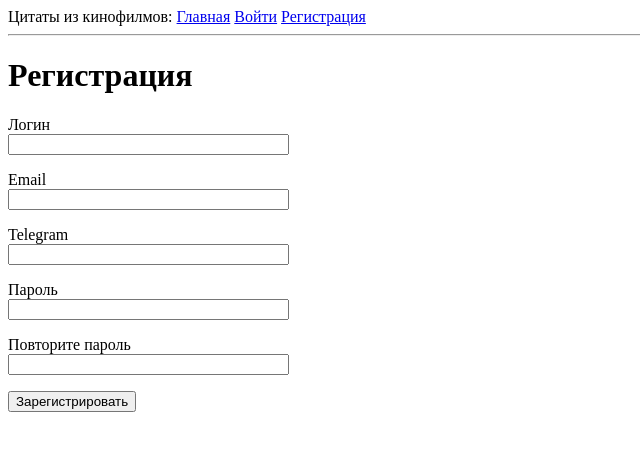
After one commit to jobman/flask-jinja2, a Flask app: page /register in a window 1280 px wide. The commit adds this page. Shown: the top 451 px of the page, without its empty margins (0-640 px from the left). Run offline with Flask 2, Linux system fonts and the light colour scheme.

Commit message:
registration form

```diff
--- a/app/forms.py
+++ b/app/forms.py
@@ -1,6 +1,7 @@
 from flask_wtf import FlaskForm
 from wtforms import StringField, PasswordField, BooleanField, SubmitField
-from wtforms.validators import DataRequired
+from wtforms.validators import DataRequired, Email, EqualTo, ValidationError, Regexp
+from app.models import User
 
 
 class LoginForm(FlaskForm):
@@ -8,3 +9,27 @@ class LoginForm(FlaskForm):
     password = PasswordField('Пароль', validators=[DataRequired()])
     remember_me = BooleanField('Запомнить меня')
     submit = SubmitField('Войти')
+
+
+class RegistrationForm(FlaskForm):
+    username = StringField('Логин', validators=[DataRequired()])
+    email = StringField('Email', validators=[DataRequired(), Email()])
+    telegram = StringField('Telegram', validators=[DataRequired(), Regexp('[@].{5,33}')])
+    password = PasswordField('Пароль', validators=[DataRequired()])
+    password2 = PasswordField('Повторите пароль', validators=[DataRequired(), EqualTo('password')])
+    submit = SubmitField('Зарегистрировать')
+
+    def validate_username(self, username):
+        user = User.query.filter_by(username=username.data).first()
+        if user is not None:
+            raise ValidationError('Пользователь с таким именем уже существует')
+
+    def validate_email(self, email):
+        user = User.query.filter_by(email=email.data).first()
+        if user is not None:
+            raise ValidationError('Пользователь с таким email уже существует')
+
+    def validate_telegram(self, telegram):
+        user = User.query.filter_by(telegram=telegram.data).first()
+        if user is not None:
+            raise ValidationError('Пользователь с таким telegram уже существует')
--- a/app/routes.py
+++ b/app/routes.py
@@ -1,10 +1,11 @@
 # -*- coding: utf-8 -*-
 from app import app
 from flask import render_template, flash, redirect, url_for, request
-from app.forms import LoginForm
+from app.forms import LoginForm, RegistrationForm
 from flask_login import current_user, login_user, logout_user, login_required
 from app.models import User
 from werkzeug.urls import url_parse
+from app import db
 
 
 @app.route('/')
@@ -66,3 +67,20 @@ def login():
 def logout():
     logout_user()
     return redirect(url_for('index'))
+
+
+@app.route('/register', methods=['GET', 'POST'])
+def register():
+    if current_user.is_authenticated:
+        return redirect(url_for('index'))
+    print('pre form')
+    form = RegistrationForm()
+    print('after form')
+    if form.validate_on_submit():
+        user = User(username=form.username.data, telegram=form.telegram.data, email=form.email.data)
+        user.set_password(form.password.data)
+        db.session.add(user)
+        db.session.commit()
+        flash('Ваш аккаунт успешно зарегистрирован')
+        return redirect(url_for('login'))
+    return render_template('register.html', title='Регистрация', form=form)
--- a/app/templates/base.html
+++ b/app/templates/base.html
@@ -12,9 +12,10 @@
         <div>Цитаты из кинофилмов:
             <a href="{{url_for('index')}}">Главная</a>
             {% if current_user.is_anonymous %}
-            <a href="{{url_for('login')}}">Войти</a>
+                <a href="{{url_for('login')}}">Войти</a>
+                <a href="{{ url_for('register')}}">Регистрация</a>
             {% else %}
-            <a href="{{ url_for('logout') }}">Выйти</a>
+                <a href="{{ url_for('logout') }}">Выйти</a>
             {% endif %}
         </div>
         <hr>
--- /dev/null
+++ b/app/templates/register.html
@@ -0,0 +1,44 @@
+{% extends "base.html" %}
+
+{% block content %}
+        <h1>Регистрация</h1>
+        <form action="" method="post">
+            {{ form.hidden_tag() }}
+            <p>
+                {{ form.username.label }}<br>
+                {{ form.username(size=32) }}<br>
+                {% for error in form.username.errors %}
+                <span style="color: darkred;">[{{ error }}]</span>
+                {% endfor %}
+            </p>
+            <p>
+                {{ form.email.label }}<br>
+                {{ form.email(size=32) }}<br>
+                {% for error in form.email.errors %}
+                <span style="color: darkred;">[{{ error }}]</span>
+                {% endfor %}
+            </p>
+            <p>
+                {{ form.telegram.label }}<br>
+                {{ form.telegram(size=32) }}<br>
+                {% for error in form.telegram.errors %}
+                <span style="color: darkred;">[{{ error }}]</span>
+                {% endfor %}
+            </p>
+            <p>
+                {{ form.password.label }}<br>
+                {{ form.password(size=32) }}<br>
+                {% for error in form.password.errors %}
+                <span style="color: darkred;">[{{ error }}]</span>
+                {% endfor %}
+            </p>
+            <p>
+                {{ form.password2.label }}<br>
+                {{ form.password2(size=32) }}<br>
+                {% for error in form.password2.errors %}
+                <span style="color: darkred;">[{{ error }}]</span>
+                {% endfor %}
+            </p>
+            <p>{{ form.submit() }}</p>
+        </form>
+{% endblock %}
```
Also changed, not shown: app.db.
